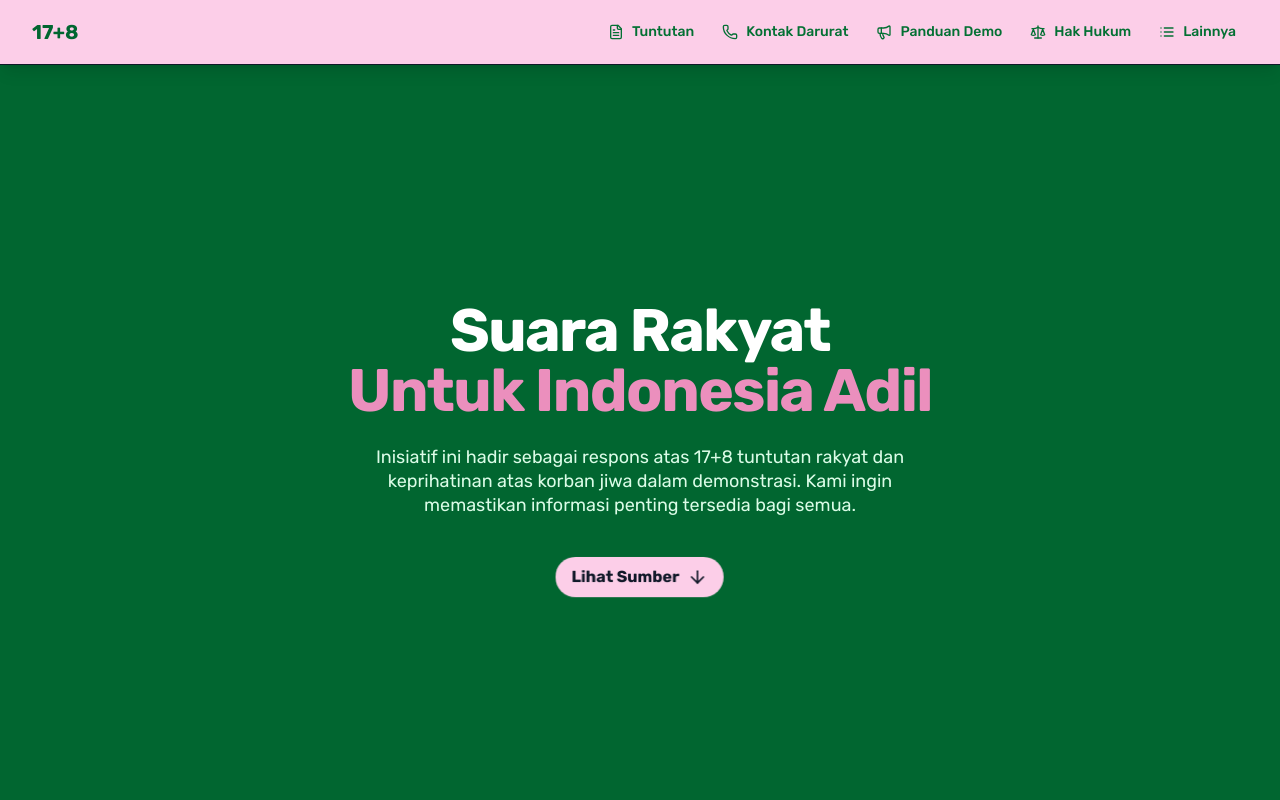
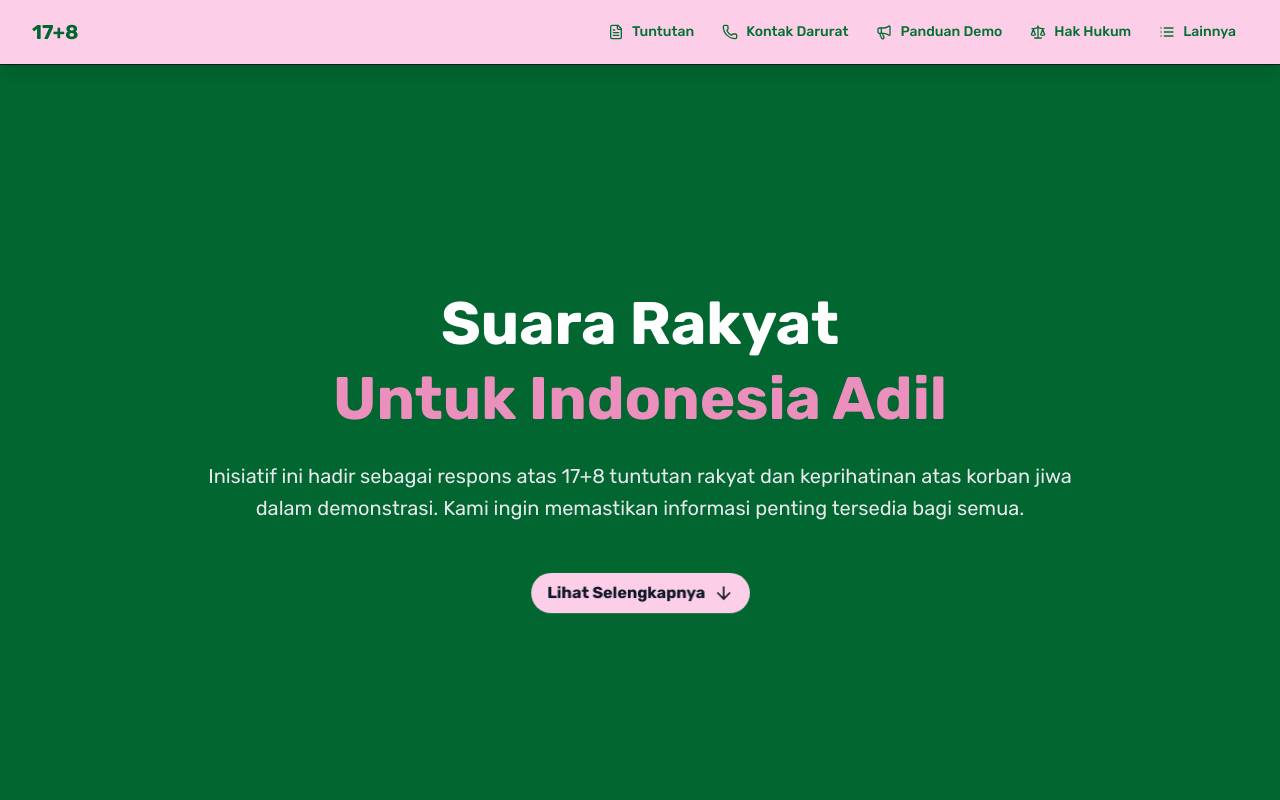
Before and after one commit to fahrulalwan/gerakan-31-agustus-2025, a Next.js app: page /tentang in a window 1280 px wide. Shown: the top 800 px of the page. Built offline with nearby package versions, Linux system fonts and the light colour scheme.

Commit message:
style: update layout and TentangPage for improved aesthetics
- Changed body background color to a green shade for better visual appeal.
- Enhanced TentangPage layout by adjusting text alignment and structure for improved readability.
- Updated button label for clarity and consistency.

```diff
--- a/src/app/layout.tsx
+++ b/src/app/layout.tsx
@@ -99,7 +99,7 @@ const RootLayout = ({
         `}
       </Script>
     </head>
-    <body className={`${rubik.className} antialiased`}>
+    <body className={`${rubik.className} antialiased bg-[#037033]`}>
       <Suspense fallback={<div className="h-16 bg-transparent" />}>
         <Navbar />
       </Suspense>
--- a/src/app/tentang/page.tsx
+++ b/src/app/tentang/page.tsx
@@ -86,21 +86,18 @@ const TentangPage = () => {
       <div className="bg-green-800">
         {/* Hero Section */}
         <div className="py-20 min-h-screen relative flex flex-col justify-center items-center">
-          <div className="mx-auto max-w-2xl text-center px-6 lg:px-8 mb-10">
-            <h1 className="text-4xl font-bold tracking-tight text-white sm:text-6xl">
+          <div className="max-w-6xl mx-auto text-center">
+            <h1 className="text-4xl md:text-6xl font-bold text-white mb-6 leading-tight">
               Suara Rakyat
               <br />
               <span className="text-[#EB8FBD]">Untuk Indonesia Adil</span>
             </h1>
-            <p className="mt-6 text-lg leading-6 text-green-100">
+            <p className="text-xl text-gray-200 mb-12 max-w-4xl mx-auto leading-relaxed">
               {TENTANG.description}
             </p>
           </div>
-          {/* <p className="text-4xl md:text-6xl lg:text-8xl text-pink-200 font-semibold text-center mb-10">
-            #ResetIndonesia
-          </p> */}
 
-          <ButtonHero label="Lihat Sumber" className="bg-pink-200" />
+          <ButtonHero label="Lihat Selengkapnya" className="bg-pink-200" />
         </div>
 
         {/* Sumber Tuntutan Section */}
```
